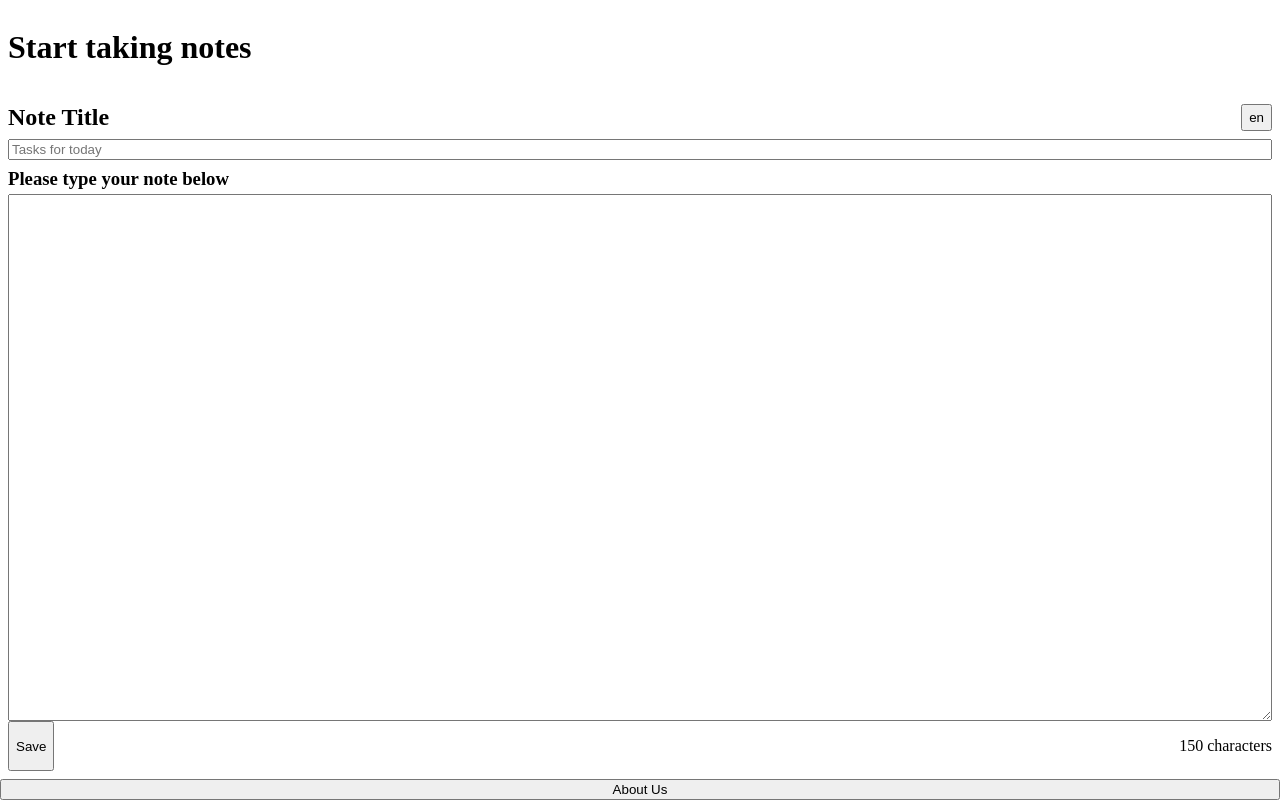
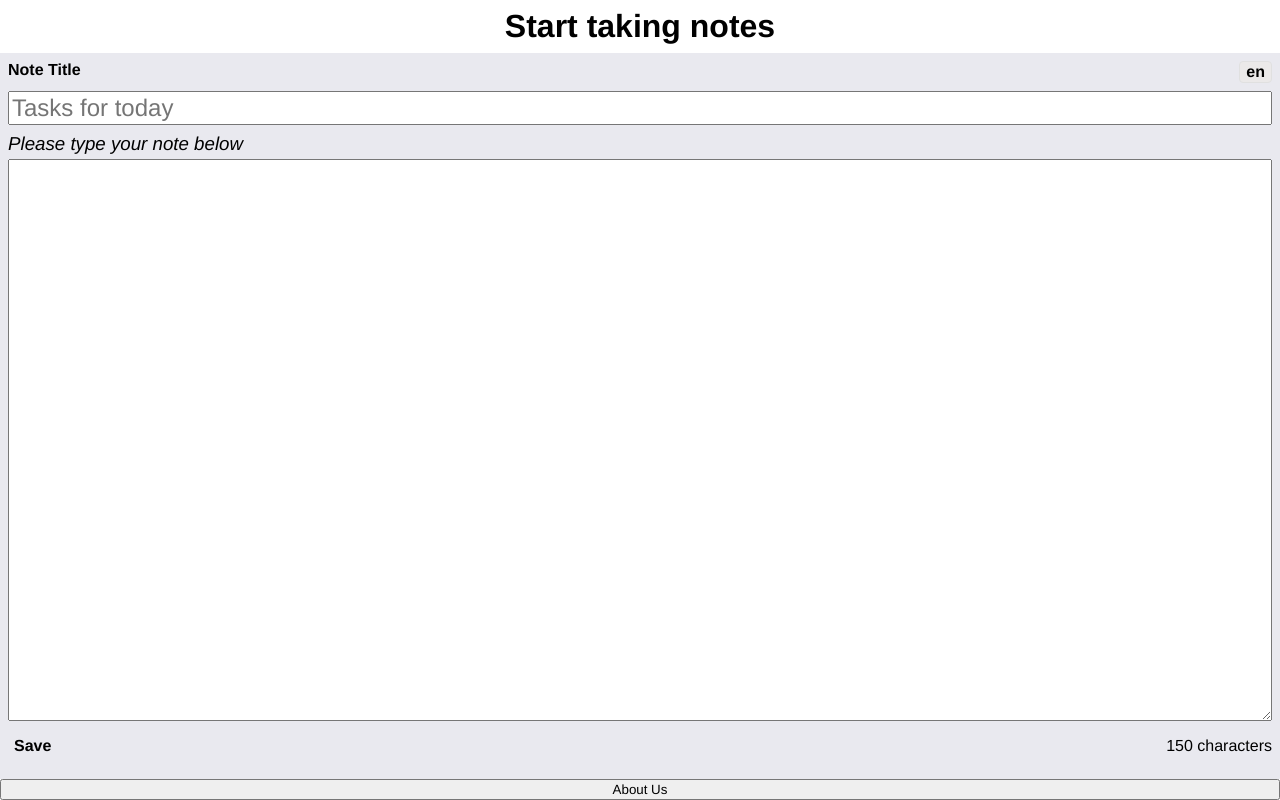
Before and after one commit to saurav-techuniv2018/notes-app, a React (Create React App) app: page / in a window 1280 px wide. Built offline with nearby package versions, Linux system fonts and the light colour scheme.

Commit message:
add colors and finalize styles.
add colors and finalize styles.

```diff
--- a/src/App.css
+++ b/src/App.css
@@ -23,10 +23,11 @@ body {
 
 main {
   flex-grow: 1;
+  background-color:#E9E9EF
 }
 
 /* Margins */
 
 header, main {
-  margin: 8px;
+  padding: 8px;
 }
--- a/src/components/new-note.css
+++ b/src/components/new-note.css
@@ -50,3 +50,40 @@ span{
 .textarea-warning {
   border: 1px red solid;
 }
+
+
+/* Colors */
+
+h1 {
+  margin: 0;
+}
+
+* {
+  font-family: 'Helvetica Neue',Georgia, 'Times New Roman', Times, serif;
+}
+
+#language, #save-button {
+  background-color: #EBE9E9;
+  border: 1px solid #E0E0E0;
+  border-radius: 4px;
+  font-size: 1em;
+  font-weight: bold;
+}
+
+#save-button {
+  background-color: #E9E9EF;
+  border: none;
+}
+
+h3 {
+  font-weight: 200;
+  font-style: italic;
+}
+
+#note-title-input {
+  font-size: 24px;
+}
+
+h2 {
+  font-size: 16px;
+}
--- /dev/null
+++ b/src/components/title.css
@@ -0,0 +1,3 @@
+h1 {
+  text-align: center;
+}
--- a/src/components/title.jsx
+++ b/src/components/title.jsx
@@ -1,4 +1,6 @@
 import React from 'react';
+
+import './title.css';
 
 const Title = () => (
   <h1>Start taking notes</h1>
```
